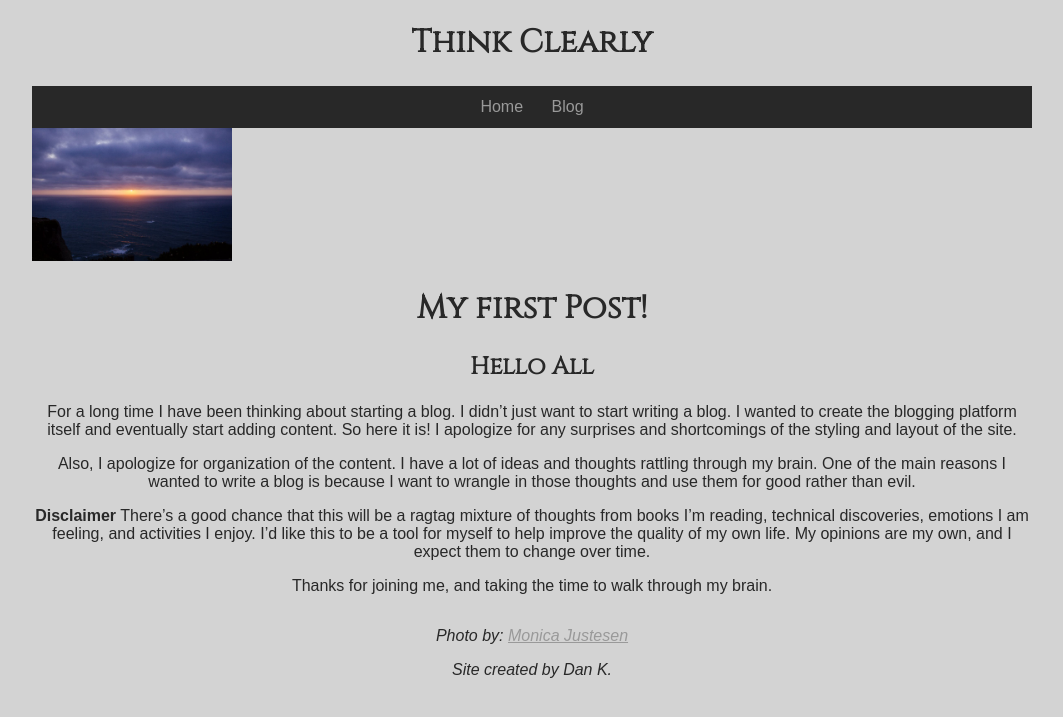
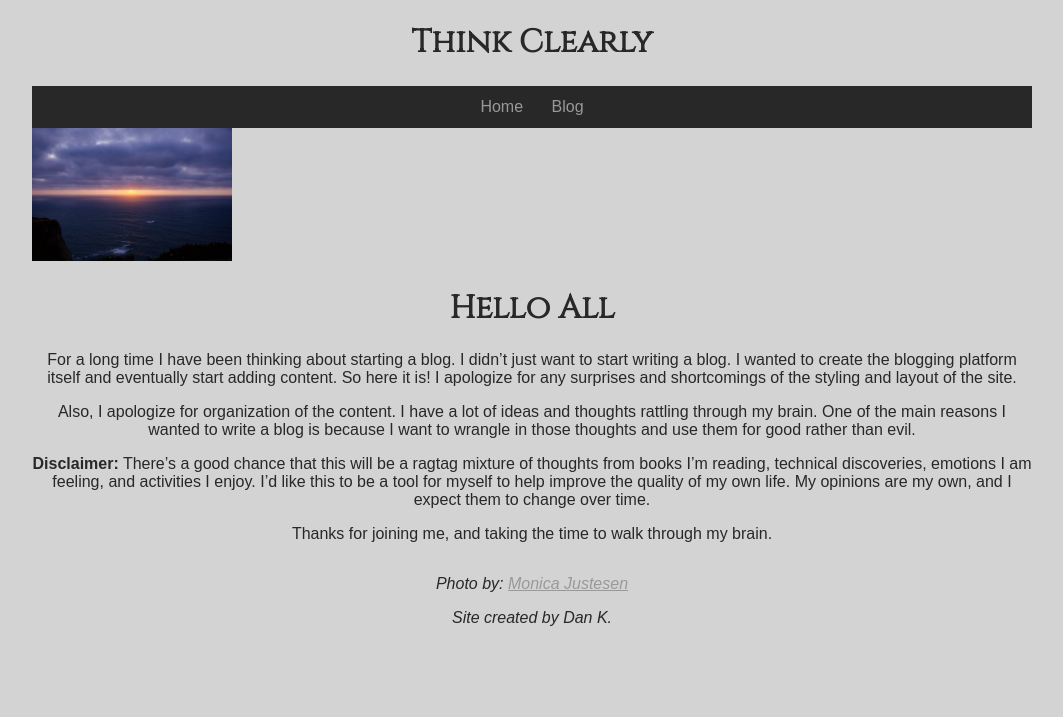
Before and after one commit to dekay2001/dekay2001.github.io, a Jekyll site: the page built from _posts/2019-11-03-my-first-entry.md, in a window 1280 px wide. Shown: the top 717 px of the page, without its empty margins (108-1171 px from the left). Built offline with Jekyll 4.4.1, drawn with Linux system fonts in a browser that asks for light colours; some web fonts are replaced.

Commit message:
Edited first blog post

```diff
--- a/_posts/2019-11-03-my-first-entry.md
+++ b/_posts/2019-11-03-my-first-entry.md
@@ -1,13 +1,12 @@
 ---
 layout: post
-title:  "My first Post!"
+title:  "Hello All"
 ---
-## Hello All
 For a long time I have been thinking about starting a blog.  I didn't just want to start writing a blog.  I wanted to create the blogging platform itself and eventually start adding content.  So here it is!  I apologize for any surprises and shortcomings of the styling and layout of the site.
 
 Also, I apologize for organization of the content.  I have a lot of ideas and thoughts rattling through my brain.  One of the main reasons I wanted to write a blog is because I want to wrangle in those thoughts and use them for good rather than evil.
 
-**Disclaimer**
+**Disclaimer:**
 There’s a good chance that this will be a ragtag mixture of thoughts from books I’m reading, technical discoveries, emotions I am feeling, and activities I enjoy.  I’d like this to be a tool for myself to help improve the quality of my own life.  My opinions are my own, and I expect them to change over time.
 
 Thanks for joining me, and taking the time to walk through my brain.
```
